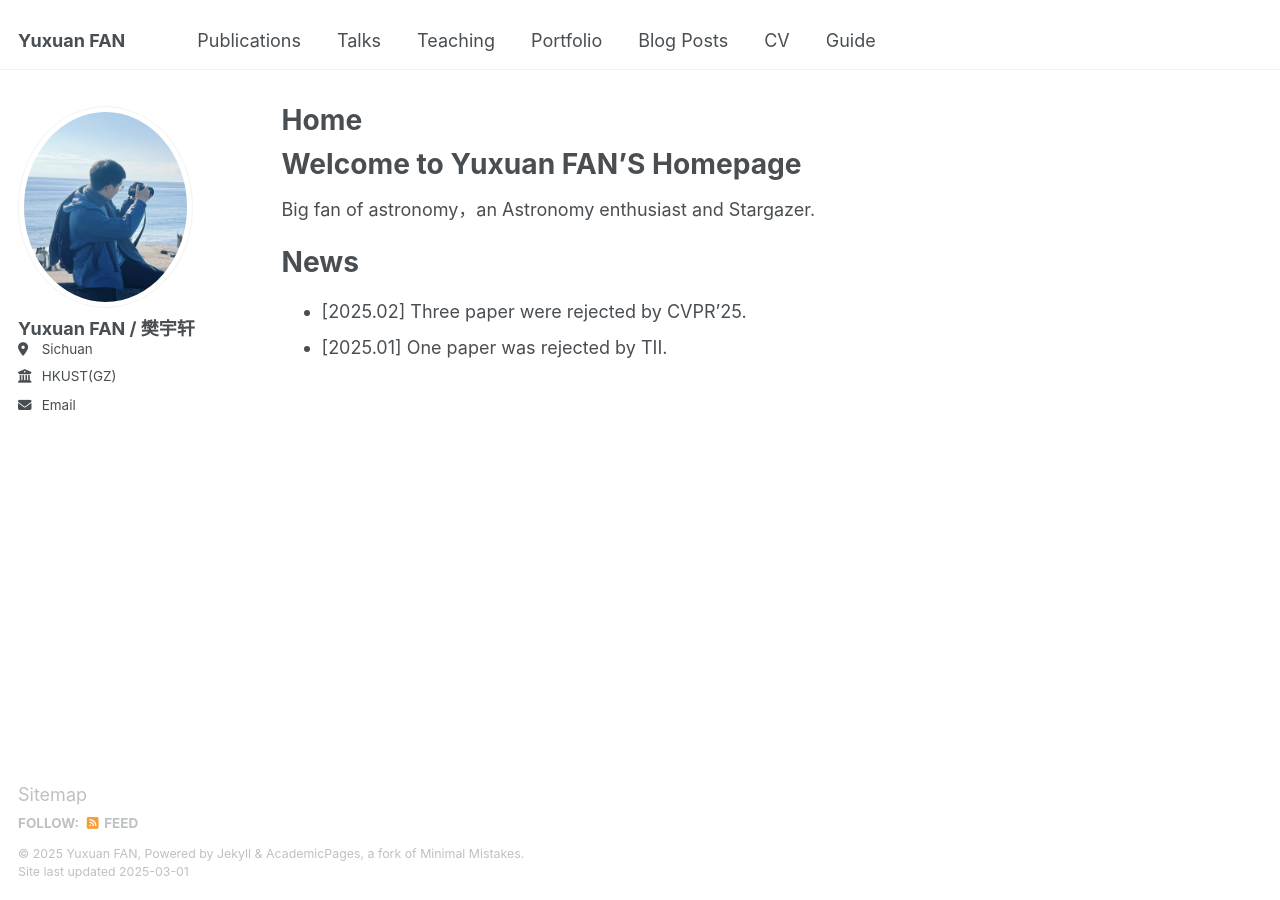
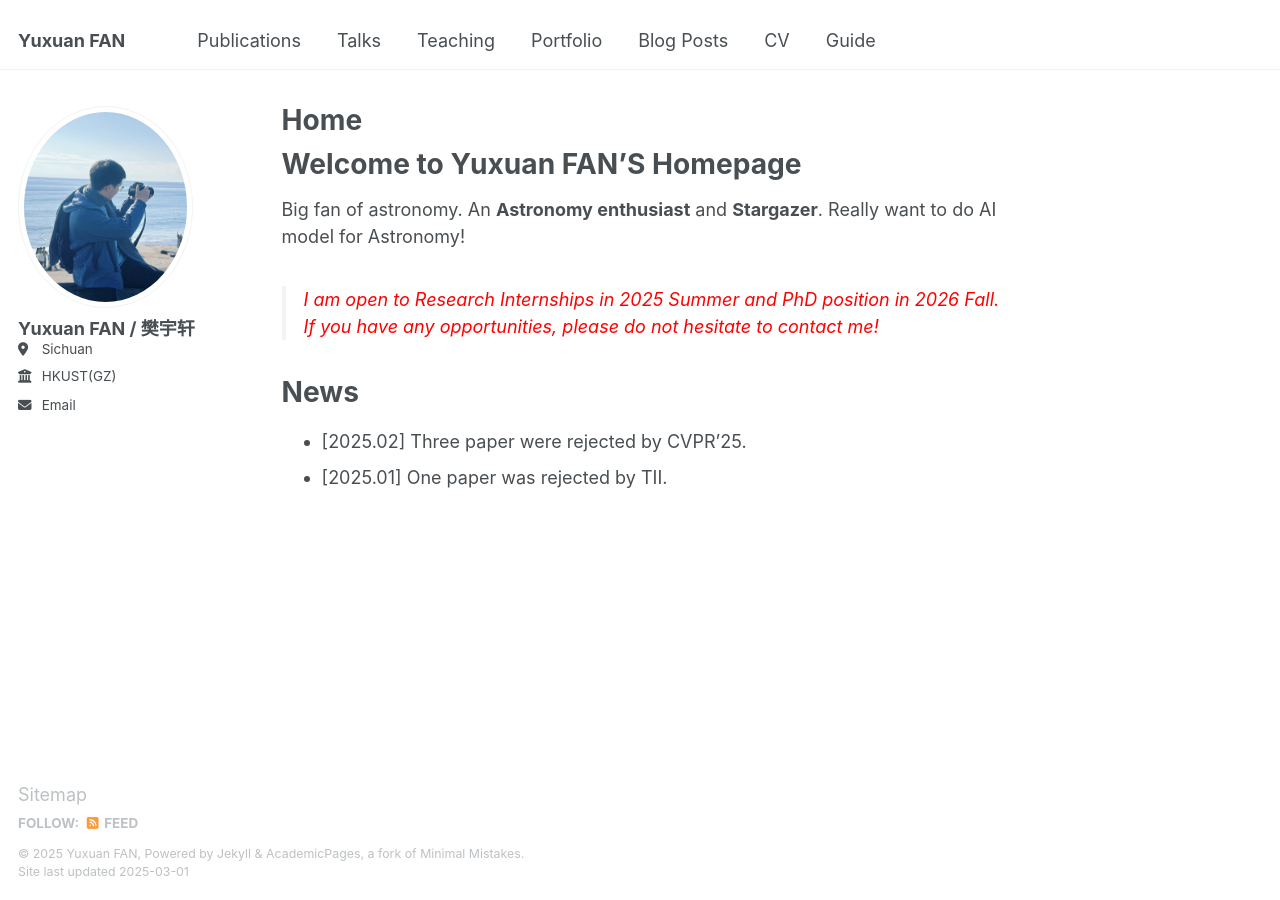
Before and after one commit to yuxuanfanOrion/yuxuanfanOrion.github.io, a Jekyll site: the page built from _pages/about.md, in a window 1280 px wide. Built offline with Jekyll 4.4.1, drawn with Linux system fonts in a browser that asks for light colours.

Commit message:
Update about.md

```diff
--- a/_pages/about.md
+++ b/_pages/about.md
@@ -9,7 +9,9 @@ redirect_from:
 
 Welcome to Yuxuan FAN'S Homepage
 ======
-Big fan of astronomy，an Astronomy enthusiast and Stargazer.
+Big fan of astronomy. An **Astronomy enthusiast** and **Stargazer**. Really want to do AI model for Astronomy!
+
+> <span style="color: red">I am open to Research Internships in 2025 Summer and PhD position in 2026 Fall. If you have any opportunities, please do not hesitate to contact me!</span>
 
 News
 ======
```
